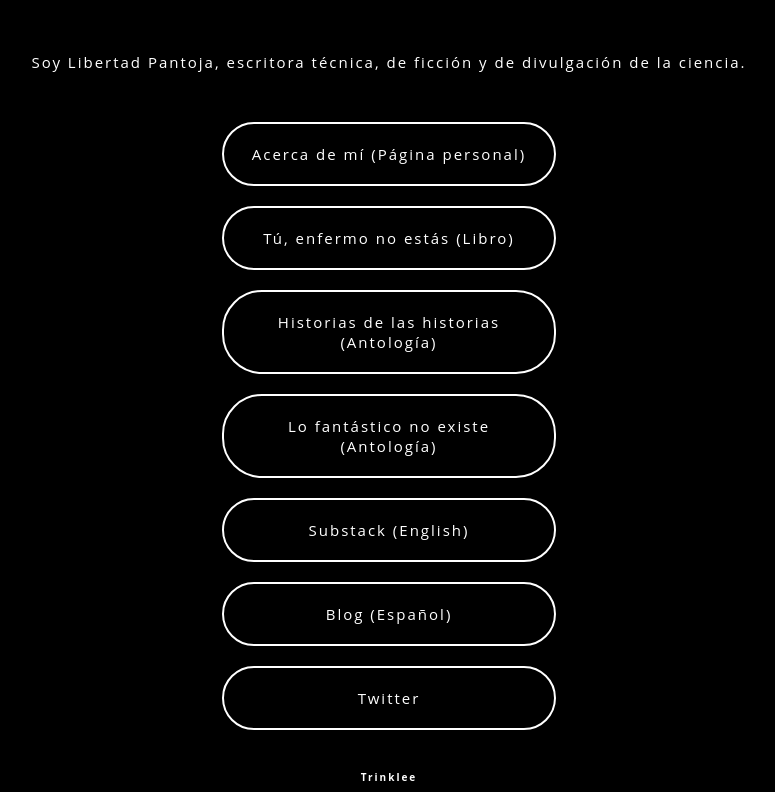
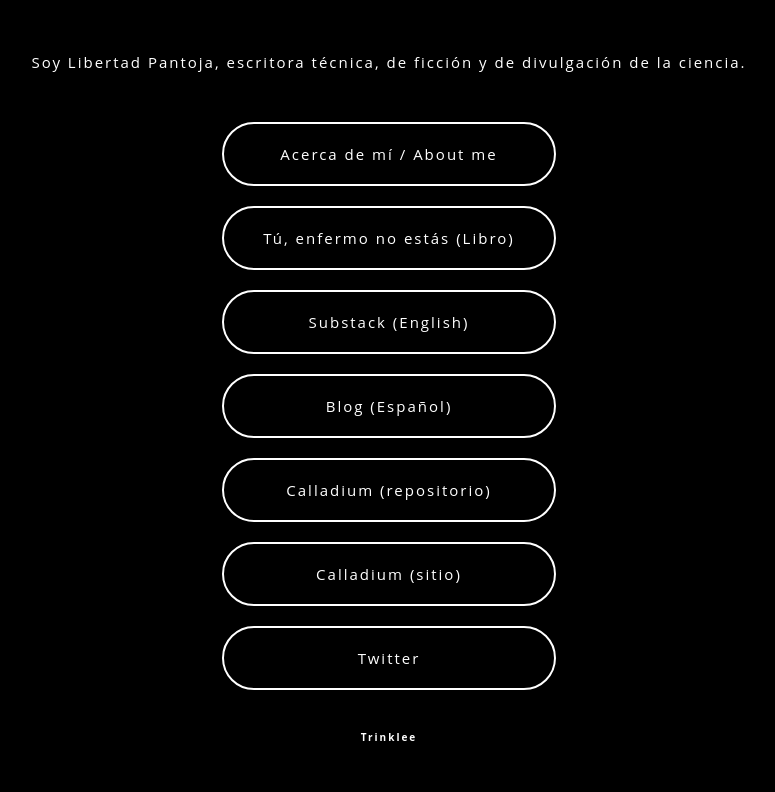
Before and after one commit to LiberPH/trinklee, a plain HTML site: page index.html in a window 1280 px wide. Shown: the part 501-1293 px from the top of the page, without its empty margins (251-1026 px from the left). After the commit the page ends 1253 px from the top, so only its background shows below. Drawn offline with Linux system fonts and the light colour scheme.

Commit message:
Added Calladium links
 Short stories anthologies links (included in About me) where replaced for Calladium links

```diff
--- a/index.html
+++ b/index.html
@@ -24,12 +24,12 @@
     <div class="description">Soy Libertad Pantoja, escritora técnica, de ficción y de divulgación de la ciencia.</div>
 
     <!-- Links-->
-        <a href="https://liberph.github.io/airspace-jekyll/" class="links">Acerca de mí (Página personal)</a>
+        <a href="https://liberph.github.io/airspace-jekyll/" class="links">Acerca de mí / About me </a>
         <a href="https://malabar-ed.com/tu-enfermo-no-estas-libertad-pantoja/" class="links">Tú, enfermo no estás (Libro)</a>
-        <a href="https://www.edicionesdelermitano.com/libro/historia-de-las-historias_7253/" class="links">Historias de las historias (Antología)</a>
-        <a href="https://tienda.librosampleados.mx/producto/ep-literaria-lo-fantastico-no-existe/" class="links">Lo fantástico no existe (Antología)</a>
         <a href="https://flyingfugu.substack.com/" class="links">Substack (English)</a>
         <a href="https://libertadph.wordpress.com/" class="links">Blog (Español)</a>
+        <a href="https://gitlab.com/rtonalli/calladium" class="links">Calladium (repositorio)</a>
+        <a href="https://rtonalli.gitlab.io/calladium/" class="links">Calladium (sitio)</a>
         <a href="https://twitter.com/LibertadPantoja" class="links">Twitter</a>
 
 
```
